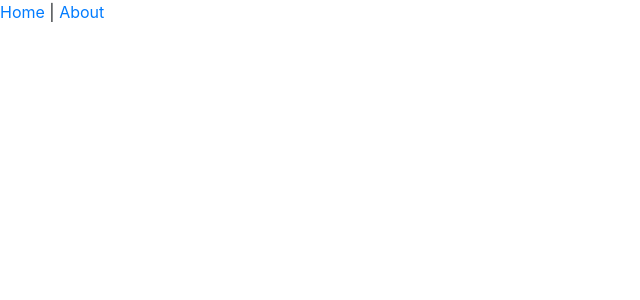
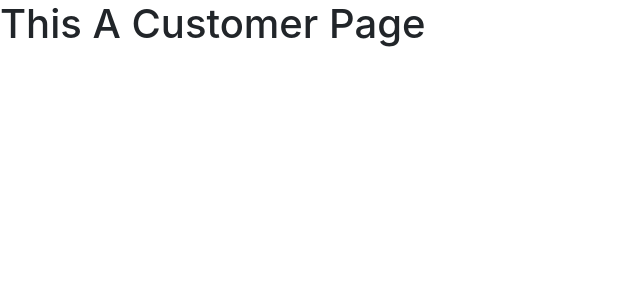
Before and after one commit to jamie-fernandez/prototype, a Vue app: page /#/customer in a window 1280 px wide. Shown: the top 300 px of the page, without its empty margins (0-640 px from the left). Built offline with nearby package versions, Linux system fonts and the light colour scheme.

Commit message:
Sets up router

```diff
--- a/src/App.vue
+++ b/src/App.vue
@@ -1,9 +1,5 @@
 <template>
   <div id="app">
-    <div id="nav">
-      <router-link to="/">Home</router-link> |
-      <router-link to="/about">About</router-link>
-    </div>
-    <router-view/>
+    <router-view />
   </div>
 </template>
--- a/src/main.js
+++ b/src/main.js
@@ -3,14 +3,11 @@ import { BootstrapVue, IconsPlugin } from 'bootstrap-vue'
 
 import App from '@/App.vue'
 
-// Import Bootstrap an BootstrapVue CSS files (order is important)
 import 'bootstrap/dist/css/bootstrap.css'
 import 'bootstrap-vue/dist/bootstrap-vue.css'
 import router from './router'
 
-// Make BootstrapVue available throughout your project
 Vue.use(BootstrapVue)
-// Optionally install the BootstrapVue icon components plugin
 Vue.use(IconsPlugin)
 
 Vue.config.productionTip = false
--- a/src/router.js
+++ b/src/router.js
@@ -1,6 +1,6 @@
 import Vue from 'vue'
 import Router from 'vue-router'
-import Home from './views/Home.vue'
+import Ledger from './views/Ledger.vue'
 
 Vue.use(Router)
 
@@ -8,16 +8,13 @@ export default new Router({
   routes: [
     {
       path: '/',
-      name: 'home',
-      component: Home
+      name: 'ledger',
+      component: Ledger
     },
     {
-      path: '/about',
-      name: 'about',
-      // route level code-splitting
-      // this generates a separate chunk (about.[hash].js) for this route
-      // which is lazy-loaded when the route is visited.
-      component: () => import(/* webpackChunkName: "about" */ './views/About.vue')
+      path: '/customer',
+      name: 'customer',
+      component: () => import(/* webpackChunkName: "about" */ './views/Customer.vue')
     }
   ]
 })
--- a/src/views/About.vue
+++ /dev/null
@@ -1,5 +0,0 @@
-<template>
-  <div class="about">
-    <h1>This is an about page</h1>
-  </div>
-</template>
--- a/src/views/Customer.vue
+++ b/src/views/Customer.vue
@@ -0,0 +1,11 @@
+<template>
+  <div>
+    <h1>This A Customer Page</h1>
+  </div>
+</template>
+
+<script>
+export default {
+  name: "Customer",
+};
+</script>
--- a/src/views/Home.vue
+++ /dev/null
@@ -1,16 +0,0 @@
-<template>
-  <div id="app">
-    <Ledger />
-  </div>
-</template>
-
-<script>
-import Ledger from "@/views/Ledger.vue";
-
-export default {
-  name: "Home",
-  components: {
-    Ledger,
-  },
-};
-</script>
```
